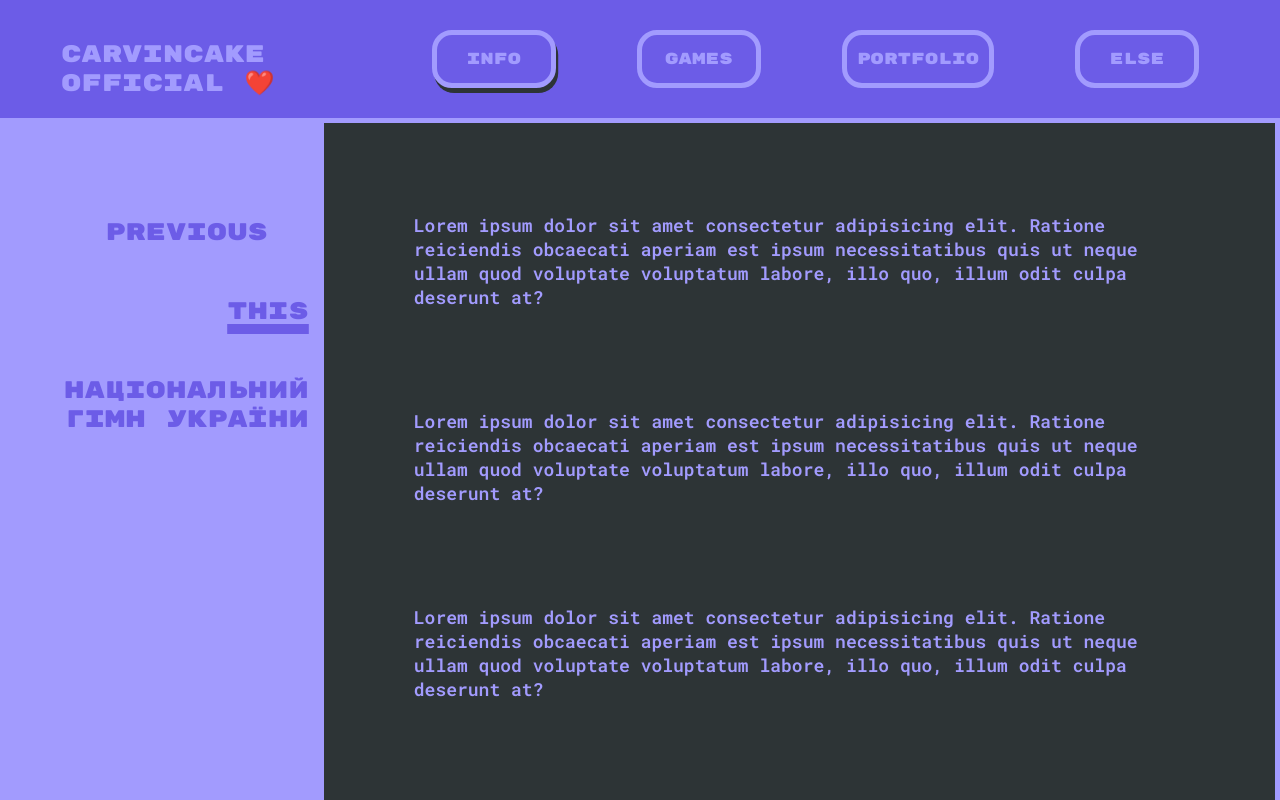
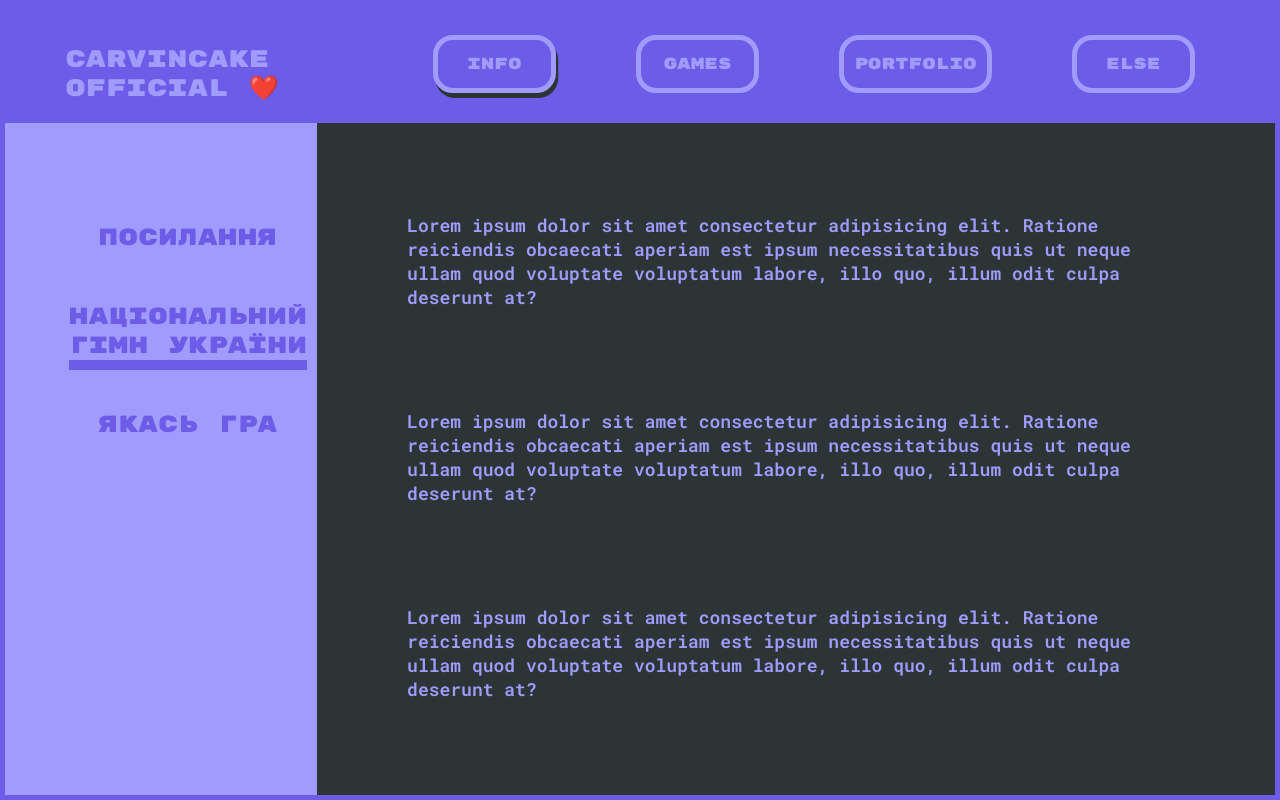
Before and after one commit to CarvinCake/learning-frontend, a website built with Vite: page index.html in a window 1280 px wide. Built offline with nearby package versions, Linux system fonts and the light colour scheme.

Commit message:
Site is ready!

```diff
--- a/index.html
+++ b/index.html
@@ -5,36 +5,31 @@
 	<meta charset="UTF-8" />
 	<meta name="viewport" content="width=device-width, initial-scale=1.0" />
 	<title> CarvinCake </title>
-	<link rel="shortcut icon" href="public/favicon.png" type="image/png"><link rel="preconnect" href="https://fonts.googleapis.com" />
+	<link rel="shortcut icon" href="public/favicon.png" type="image/png">
+	<link rel="preconnect" href="https://fonts.googleapis.com" />
 	<link rel="preconnect" href="https://fonts.gstatic.com" crossorigin />
 	<link
 		href="https://fonts.googleapis.com/css2?family=Roboto+Mono:ital,wght@0,200;0,400;0,500;0,600;0,700;1,200;1,500;1,700&family=Rubik+Mono+One&display=swap"
-      rel="stylesheet"
-    />
+		rel="stylesheet" />
 	<link rel="stylesheet" href="src/style.css" />
-    <link
-      rel="shortcut icon"
-      href="public/cc-twitchlogo.png"
-      type="image/png"
-    />
+	<link rel="shortcut icon" href="public/cc-twitchlogo.png" type="image/png" />
 </head>
 
 <body>
 	<div class="v-container">
 		<div class="header">
-		  <div id="logo"> CarvinCake <nobr> Official ❤️ </nobr></div>
-		  <a href="https://info.carvin.gq" class="header-button" id="currentPage"
-			> Info </a>
-		  <button onclick="changePage()" href="https://carvin.gq" class="header-button">Games</button>
-		  <a href="https://instagram.com/carvin.art" class="header-button"
-		  	> Portfolio </a>
-		  <a href="https://discord.gg/T8Q3VMb" class="header-button">else</a>
+			<div id="logo"> CarvinCake <nobr> Official ❤️ </nobr>
+			</div>
+			<a href="https://carvin.gq" class="header__button header__button--current"> Info </a>
+			<button onclick="changePage()" href="https://carvin.gq" class="header__button"> Games </button>
+			<a href="https://sketchfab.com/carvincake" class="header__button"> Portfolio </a>
+			<a href="https://discord.gg/T8Q3VMb" class="header__button">else</a>
 		</div>
 		<div class="h-container">
 			<div class="navigation">
-			<button>  Previous</button>
-			<button id="currentDiv"> This </button>
-			<button> Національний Гімн України </button>
+				<button class="navigation__button"> Посилання</button>
+				<button class="navigation__button navigation__button--current"> Національний Гімн України </button>
+				<button class="navigation__button"> Якась гра </button>
 			</div>
 			<div class="content">
 				<p>
@@ -77,7 +72,7 @@
 			</div>
 		</div>
 	</div>
-	<!-- <script type="module" src="src/main.ts"></script> -->
+	<script type="module" src="src/main.ts"></script>
 </body>
 
 </html>
--- /dev/null
+++ b/src/main.ts
@@ -0,0 +1,5 @@
+
+
+
+
+export {}
--- a/src/style.css
+++ b/src/style.css
@@ -1,19 +1,46 @@
+:root {
+  --main-color: #6c5ce7;
+  --secondary-color: #a29bfe;
+  --background-color: #2d3436;
+}
 html,
 body {
-  background-color: #2d3436;
+  width: 100%;
+  height: 100%;
+  background-color: var(--background-color);
   margin: 0;
-  /* height: 100%; */
-  /* font-size: min(1vw, 1.778vh); */
-  /* display: flex; */
-  /* justify-content: center; */
-  /* align-items: center; */
+}
+@supports(scrollbar-color: red blue) {
+  * {
+    scrollbar-color: var(--main-color) #a29bfe;
+    scrollbar-width: auto;
+  }
+}
+::selection {
+  background-color: var(--secondary-color);
+  color: var(--main-color);
+}
+::-webkit-scrollbar {
+  width: 1.15rem;
+}
+::-webkit-scrollbar-track {
+  background-color: rgba(255, 0, 0, 0);
+  margin-block-start: 4rem;
+  margin-block-end: 12rem;
+}
+::-webkit-scrollbar-thumb {
+  border: 5px solid var(--background-color);
+  border-radius: 1rem;
+  background-color: var(--secondary-color);
 }
 * {
   box-sizing: border-box;
   font-family: "Rubik Mono One", sans-serif;
   text-decoration: none;
 }
+
 .v-container {
+  border: var(--main-color) 5px solid;
   position: absolute;
   top: 0;
   bottom: 0;
@@ -24,8 +51,9 @@ body {
   height: 100vh;
   overflow: hidden;
 }
+
 .header {
-  background-color: #6c5ce7;
+  background-color: var(--main-color);
   color: #a29bfe;
   display: flex;
   flex-basis: 5rem;
@@ -36,14 +64,16 @@ body {
   justify-content: space-evenly;
   padding: 20px;
 }
+
 #logo {
   flex-basis: 25%;
   font-size: x-large;
   padding-top: 20px;
 }
-.header .header-button {
+
+.header__button {
   align-items: center;
-  background-color: #6c5ce7;
+  background-color: var(--main-color);
   border: #a29bfe 5px solid;
   border-radius: 20px;
   color: #a29bfe;
@@ -57,55 +87,63 @@ body {
   padding: 10px;
   transition: color, background-color, 0.25s;
 }
-.header .header-button:hover {
-  background-color: #a29bfe;
-  color: #6c5ce7;
+
+.header__button:hover {
+  background-color: var(--secondary-color);
+  color: var(--main-color);
 }
-#currentPage {
-  box-shadow: 2.2px 5px #2d3436;
+
+.header__button--current{
+  box-shadow: 2.2px 5px var(--background-color);
 }
+
 .h-container {
   display: flex;
   flex-basis: auto;
   flex-direction: row;
-  flex-shrink: 0; flex-grow: 0;
+  flex-shrink: 0;
+  flex-grow: 0;
   flex-wrap: nowrap;
   height: 100%;
 }
+
 .navigation {
   background-color: #a29bfe;
   border-radius: 0;
-  color: #6c5ce7;
+  color: var(--main-color);
   display: flex;
   flex-basis: 20%;
   flex-direction: column;
   flex-grow: 1;
   flex-shrink: 1;
   font-size: large;
+  justify-content: start;
   padding: 50px 10px 50px 5%;
 }
-.navigation button {
+
+.navigation__button {
   background: none;
   border: none;
   color: inherit;
   cursor: pointer;
   display: block;
   font: inherit;
-  font-size: x-large;
+  font-size: 1.3em;
   margin-top: 50px;
   outline: inherit;
   padding: 0;
-  transition: text-decoration, 0.25s;
+  transition: box-shadow, 0.25s;
 }
-.navigation button:hover {
-  text-shadow: 2px 4px #2d3436;
+
+.navigation__button:hover {
+  box-shadow: 4px 8px var(--main-color);
 }
-#currentDiv {
-  align-self: flex-end;
-  text-decoration: underline 10px;
+
+.navigation__button--current {
+  box-shadow: 0px 10px var(--main-color);
 }
+
 .content {
-  border: #a29bfe 5px solid;
   color: #a29bfe;
   display: flex;
   flex-basis: auto;
@@ -115,6 +153,7 @@ body {
   overflow-y: auto;
   padding: 40px;
 }
+
 .content p {
   flex-basis: auto;
   font-family: "Roboto Mono", monospace;
@@ -124,6 +163,7 @@ body {
   margin: 0;
   padding: 50px;
 }
+
 .content .poem {
   font-style: italic;
   font-weight: 200;
@@ -132,7 +172,3 @@ body {
   padding: 50px auto;
   text-align: center;
 }
-::selection {
-  background-color: #a29bfe;
-  color: #6c5ce7;
-}
```
Also changed, not shown: src/Game/HelloWorldScene.ts (added, +35 -0 lines), src/Game/game.ts (added, +19 -0 lines), src/HelloWorldScene.ts (deleted, +0 -35 lines), src/game.ts (deleted, +0 -19 lines). Lines whose indentation alone changed are shown as unchanged.
